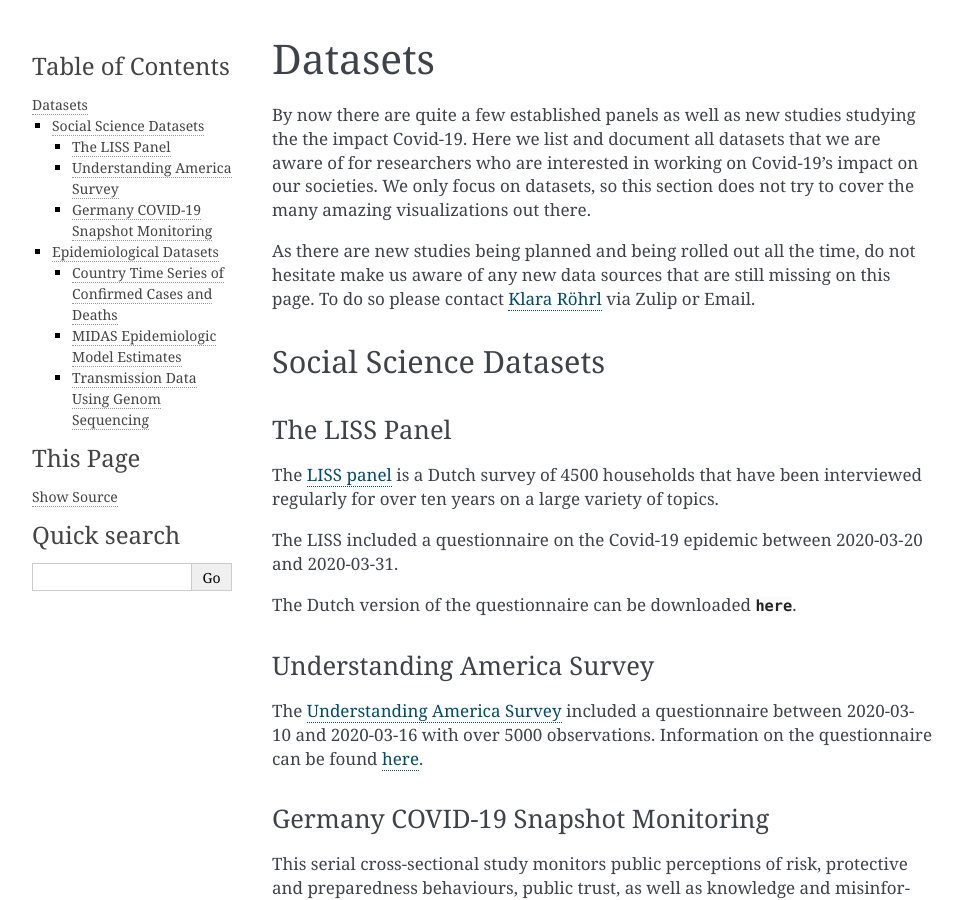
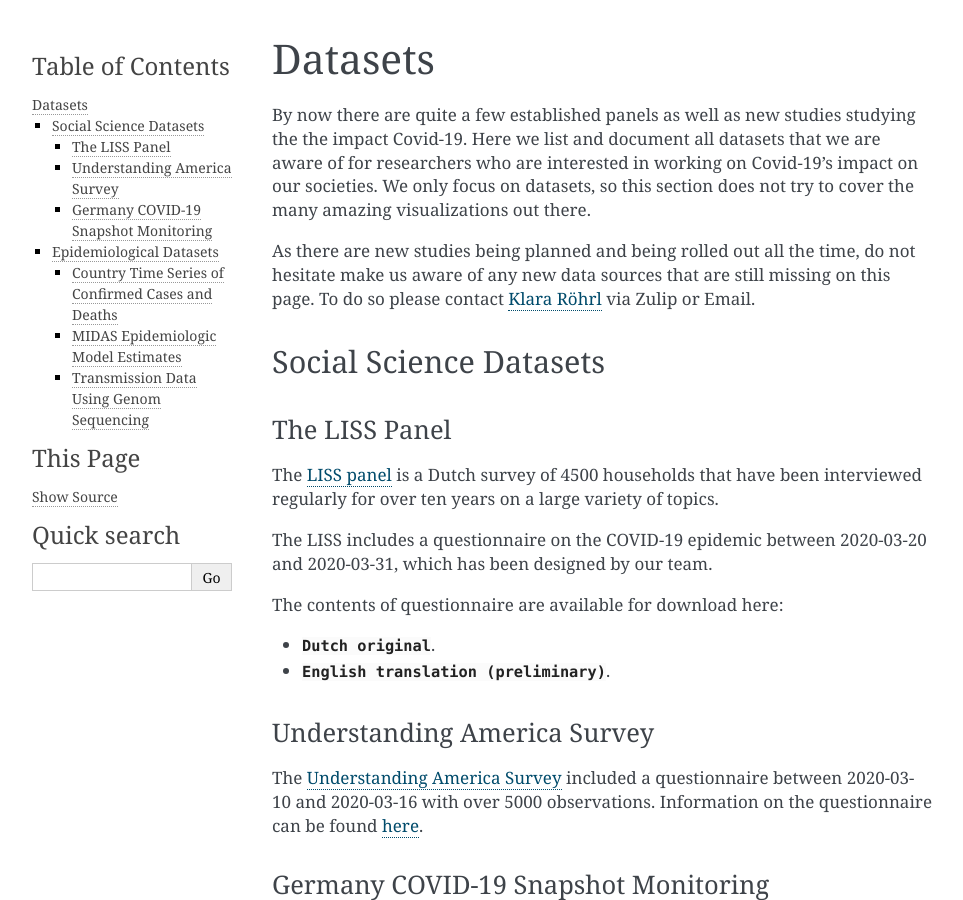
Before and after one commit to covid-19-impact-lab/covid-19-impact-lab, a Sphinx documentation site: the page built from docs/source/datasets.rst, in a window 1280 px wide and 900 px high. Shown: the whole window, without its empty margins (148-1111 px from the left). Built offline with Sphinx 7.4.7, drawn with Linux system fonts in a browser that asks for light colours.

Commit message:
English translation.

```diff
--- a/docs/source/datasets.rst
+++ b/docs/source/datasets.rst
@@ -21,17 +21,21 @@
 
 The `LISS panel <https://www.lissdata.nl/>`_ is a Dutch survey of 4500 households that have been interviewed regularly for over ten years on a large variety of topics.
 
-The LISS included a questionnaire on the Covid-19 epidemic between 2020-03-20 and 2020-03-31.
+The LISS includes a questionnaire on the COVID-19 epidemic between 2020-03-20 and 2020-03-31, which has been designed by our team.
 
 .. The questionnaire covered:
 ..
 .. - beliefs about the extent of the epidemic, ways to fight it and its consequences
-.. - behavior changes in response to the epidemic and policy measures
-.. - support for hypothetical and satisfaction with implemented policy measures
+.. - behavioral changes in response to the epidemic and policy measures
+.. - support for policy measures on social distancing, both as implemented and hypothetical
 .. - qualifications and willingness to support the health care system
+.. -
 
-The Dutch version of the questionnaire can be downloaded
-:download:`here <../_static/LISS_covid19_questionnaire_dutch_20200320_1.0.pdf>`.
+The contents of questionnaire are available for download here:
+
+* :download:`Dutch original <../_static/LISS_covid19_questionnaire_dutch_20200320_1.0.pdf>`.
+* :download:`English translation (preliminary) <../_static/LISS_covid19_questionnaire_english_20200320_1.0.pdf>`.
+
 
 Understanding America Survey
 =============================
```
Also changed, not shown: 1 other file.
